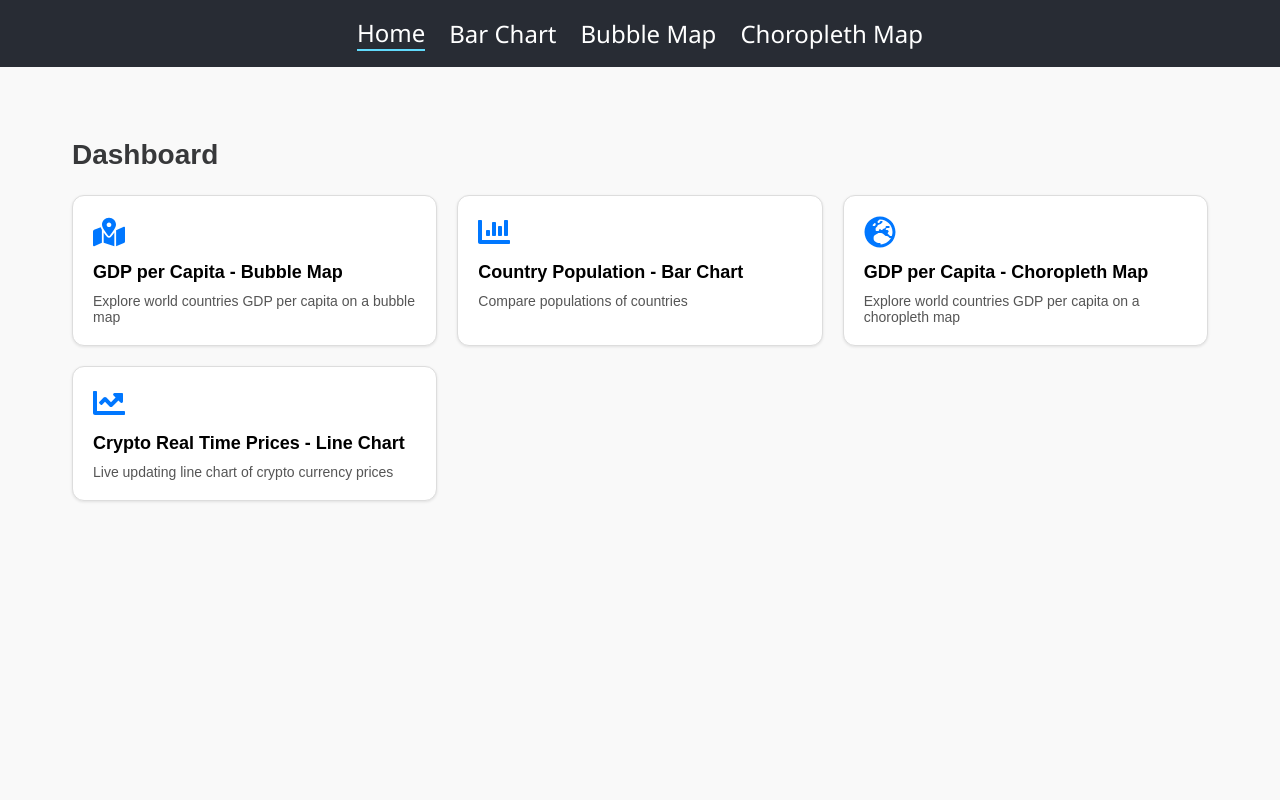
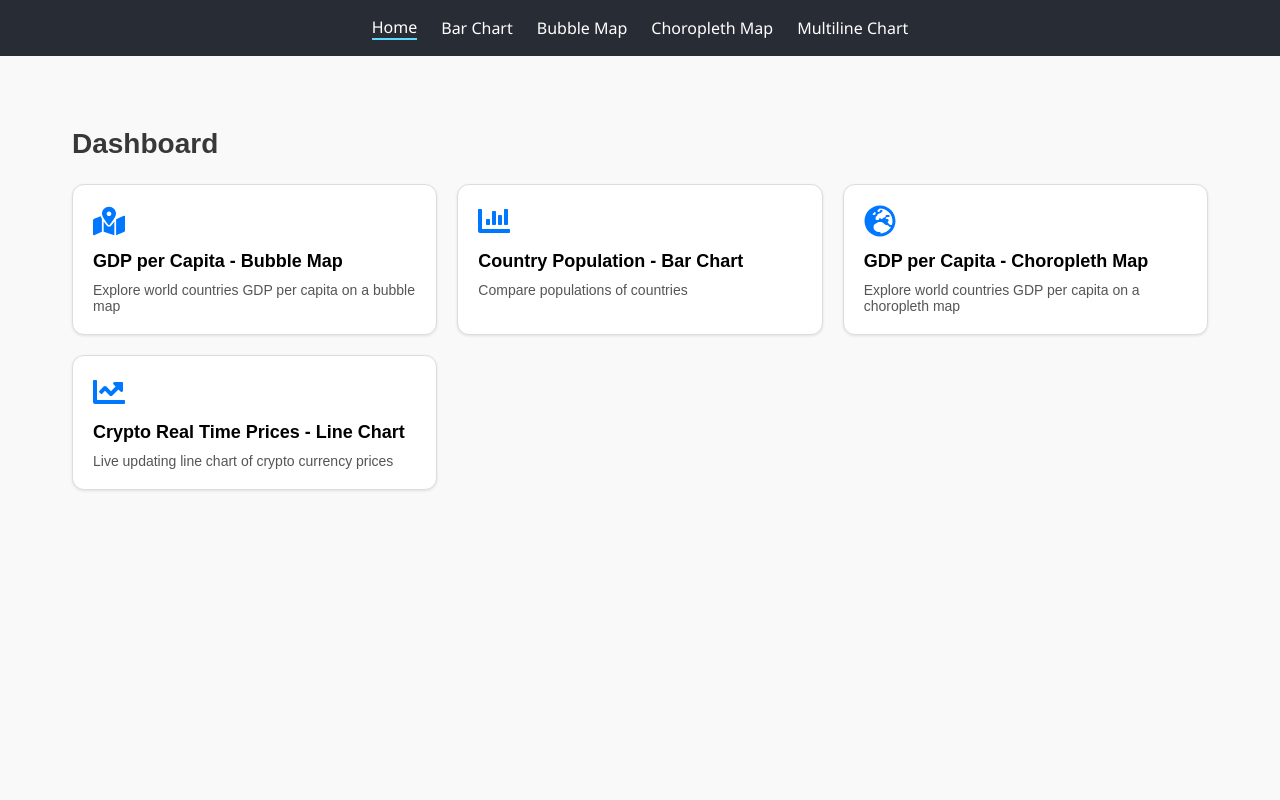
Before and after one commit to Gevorious/d3-charts, a React (Vite) app: page / in a window 1280 px wide. Shown: the top 800 px of the page. Built offline with nearby package versions, Linux system fonts and the light colour scheme.

Commit message:
Enhance navigation styles and update menu items: Add font size to navigation links for better readability and include new Multiline Chart entry in the navigation menu.

```diff
--- a/src/components/Navigation/styles.scss
+++ b/src/components/Navigation/styles.scss
@@ -8,6 +8,7 @@
   a {
     text-decoration: none;
     color: white;
+    font-size: 1rem;
     font-weight: 500;
     transition: color 0.3s;
 
--- a/src/data/navigation.json
+++ b/src/data/navigation.json
@@ -3,6 +3,7 @@
     { "name": "Home", "path": "/" },
     { "name": "Bar Chart", "path": "/bar-chart" },
     { "name": "Bubble Map", "path": "/bubble-map" },
-    { "name": "Choropleth Map", "path": "/choropleth-map" }
+    { "name": "Choropleth Map", "path": "/choropleth-map" },
+    { "name": "Multiline Chart", "path": "/line-chart" }
   ]
 }
```
